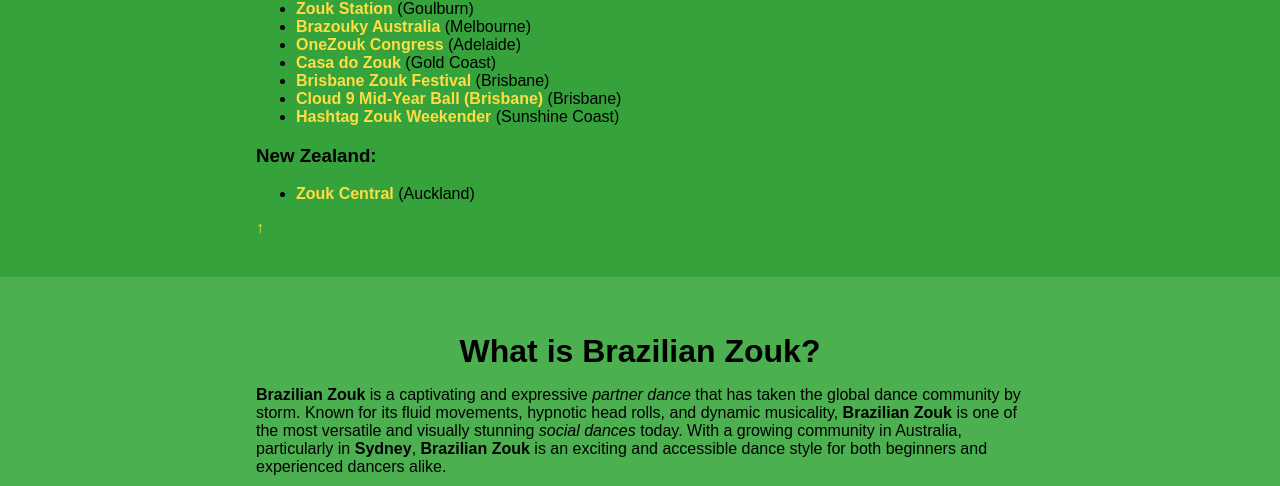
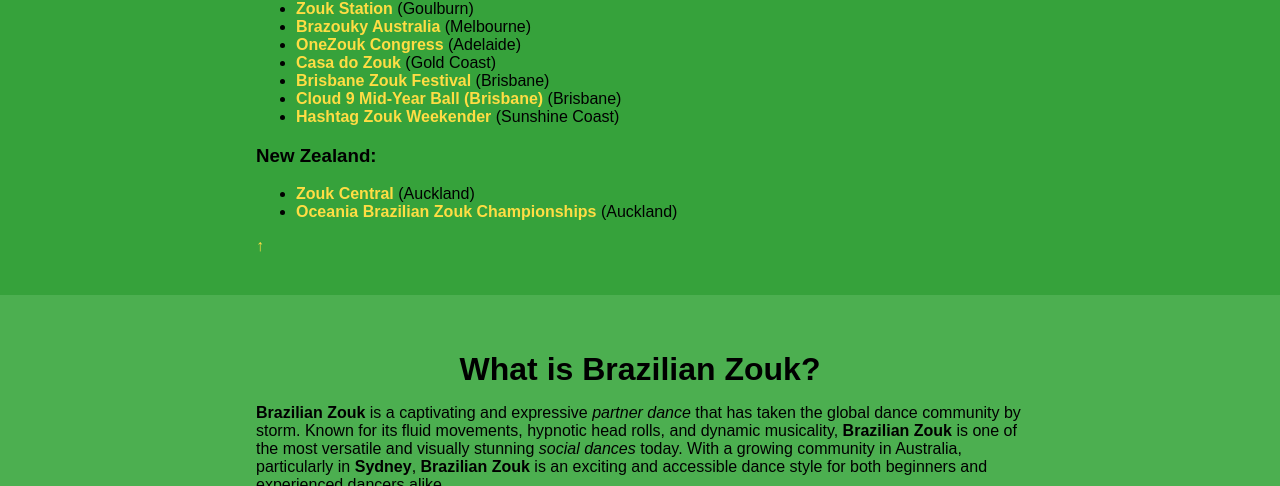
Before and after one commit to krissy/sydney-zouk-scene, a website: page public/index.html in a window 1280 px wide. Shown: the part 1891-2377 px from the top of the page. Drawn offline with Linux system fonts and the light colour scheme; no server answers; a script that the page names is missing.

Commit message:
Add Oceania Zouk Champs festival

```diff
--- a/public/index.html
+++ b/public/index.html
@@ -145,6 +145,7 @@
           <h3>New Zealand:</h3>
           <ul>
             <li><strong><a href="https://www.zoukcentral.co.nz/" target="_blank">Zouk Central</a></strong> (Auckland)</li>
+            <li><strong><a href="https://www.oceaniazoukchamps.com/" target="_blank">Oceania Brazilian Zouk Championships</a></strong> (Auckland)</li>
           </ul>
 
           <a class="top-link" href="#" onclick="event.preventDefault(); scrollToTopAndClearHash()">↑</a>
```
